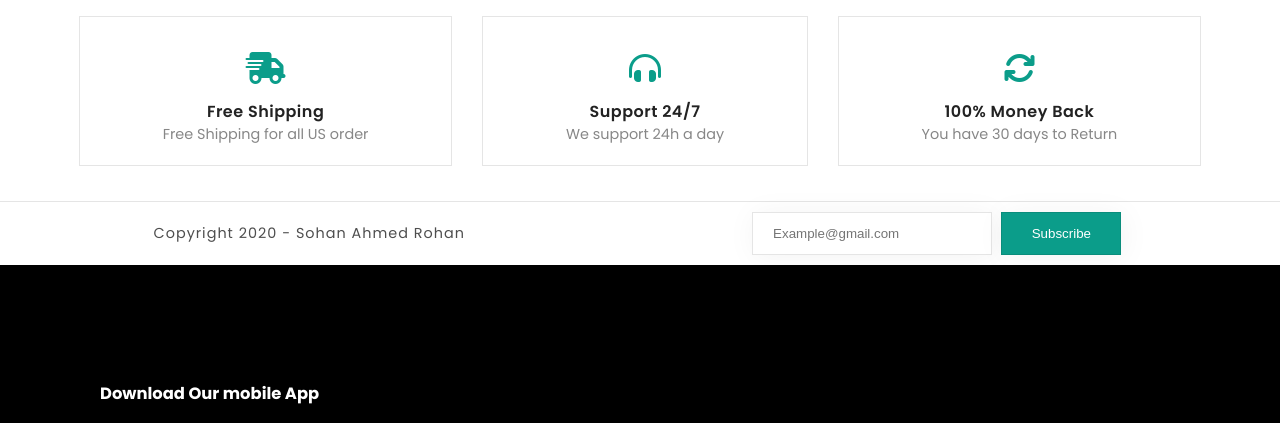
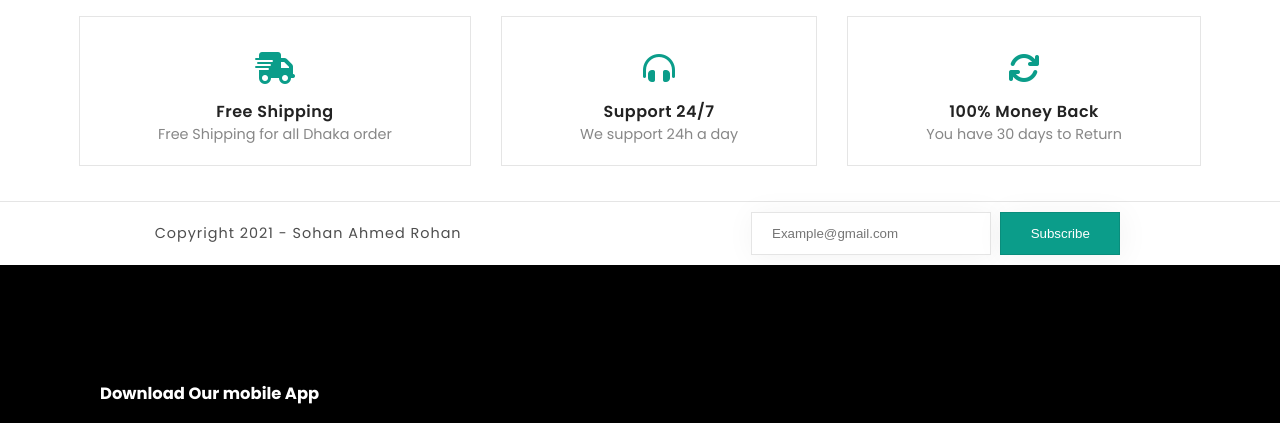
Before and after one commit to Sohanahmedm/sohan, a plain HTML site: page index.html in a window 1280 px wide. Shown: the part 3180-3603 px from the top of the page. Drawn offline with Linux system fonts and the light colour scheme; files whose address does not match are found by name.

Commit message:
Update index.html

```diff
--- a/index.html
+++ b/index.html
@@ -582,7 +582,7 @@
     <div class="services-box">
         <i class="fas fa-shipping-fast"></i>
         <span>Free Shipping</span>
-        <p>Free Shipping for all US order</p>
+        <p>Free Shipping for all Dhaka order</p>
     </div>
     <!--services-box---------->
     <div class="services-box">
@@ -602,7 +602,7 @@
 <footer>
     <!--copyright-------------->
     <span class="copyright">
-        Copyright 2020 - Sohan Ahmed Rohan
+        Copyright 2021 - Sohan Ahmed Rohan
     </span>
     <!--subcribe---------------->
     <div class="subscribe">
```
